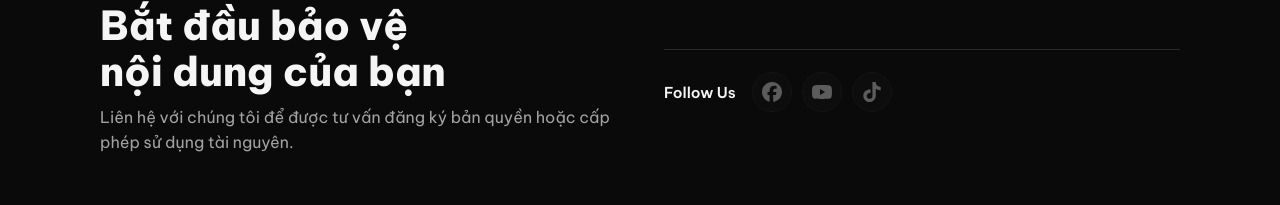
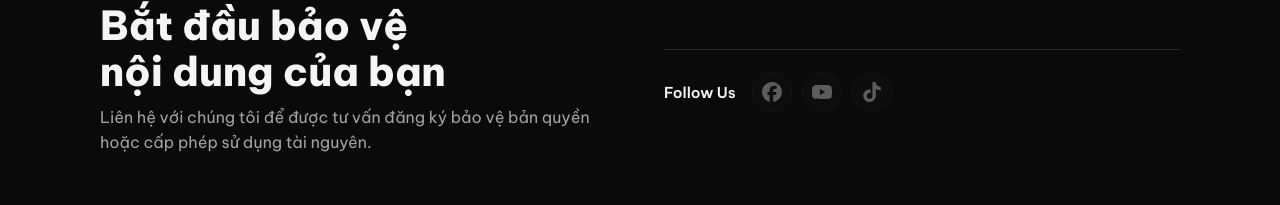
Before and after one commit to nmt-ht/upload-media, a website: page public/index.html in a window 1280 px wide. Shown: the part 2135-2340 px from the top of the page. Drawn offline with Linux system fonts and the light colour scheme; no server answers.

Commit message:
Sửa câu mục Liên hệ: tư vấn đăng ký bảo vệ bản quyền

```diff
--- a/public/index.html
+++ b/public/index.html
@@ -101,7 +101,7 @@
           <div>
             <div class="eyebrow">Liên hệ</div>
             <h2>Bắt đầu bảo vệ<br>nội dung của bạn</h2>
-            <p>Liên hệ với chúng tôi để được tư vấn đăng ký bản quyền hoặc cấp phép sử dụng tài nguyên.</p>
+            <p>Liên hệ với chúng tôi để được tư vấn đăng ký bảo vệ bản quyền hoặc cấp phép sử dụng tài nguyên.</p>
           </div>
         </div>
         <div class="contact-info">
```
